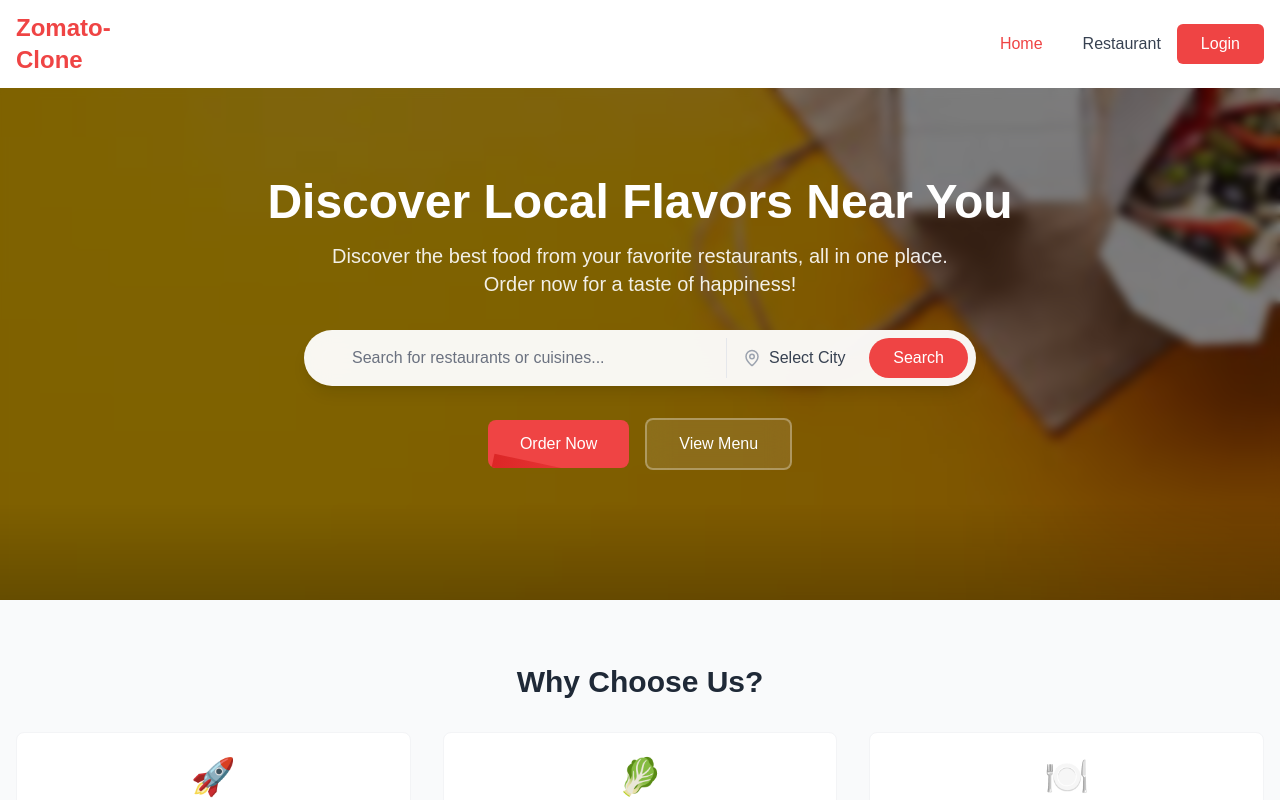
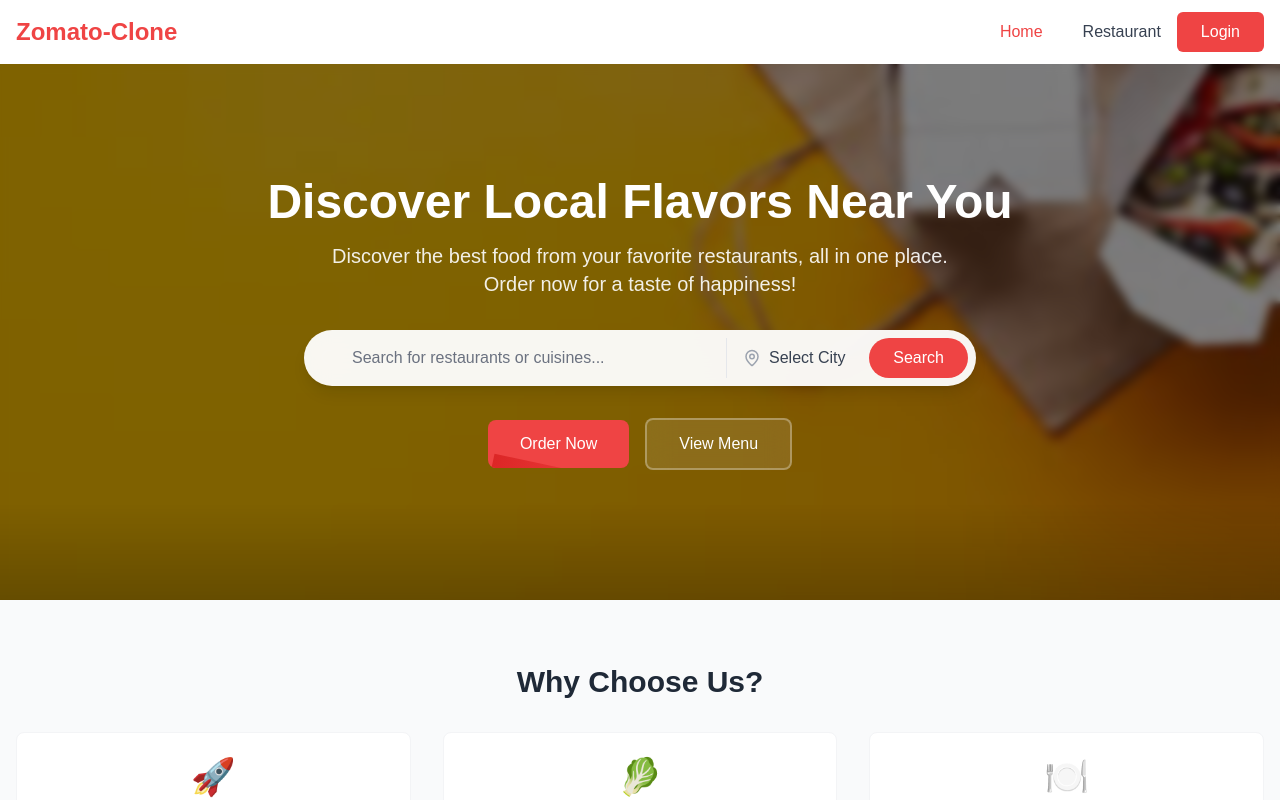
Before and after one commit to shreyak-29/nextjs-1, a Next.js app in the folder zomato-clone/: page / in a window 1280 px wide. Shown: the top 800 px of the page. Built offline with nearby package versions, Linux system fonts and the light colour scheme.

Commit message:
navbar changes

```diff
--- a/zomato-clone/package.json
+++ b/zomato-clone/package.json
@@ -15,6 +15,7 @@
     "lucide-react": "^0.471.1",
     "next": "15.1.4",
     "react": "^19.0.0",
+    "react-cookie": "^7.2.2",
     "react-dom": "^19.0.0",
     "react-router-dom": "^7.1.3",
     "sass": "^1.83.1"
--- a/zomato-clone/src/components/Navbar.tsx
+++ b/zomato-clone/src/components/Navbar.tsx
@@ -48,8 +48,8 @@ const Navbar = () => {
     `}>
       <div className="container mx-auto px-4 py-3 flex justify-between items-center relative">
         {/* Logo */}
-        <div className="flex items-center space-x-2">
-          <Link href="/" className="text-2xl font-bold text-red-500 transition-transform duration-300 hover:scale-105">
+        <div className="flex items-center space-x-2 w-full">
+          <Link href="/" className="text-2xl font-bold text-red-500 transition-transform duration-300 hover:scale-105 inline">
             Zomato-Clone
           </Link>
         </div>
```
Also changed, not shown: 1 other file (tests, documents, lock files or other folders).
